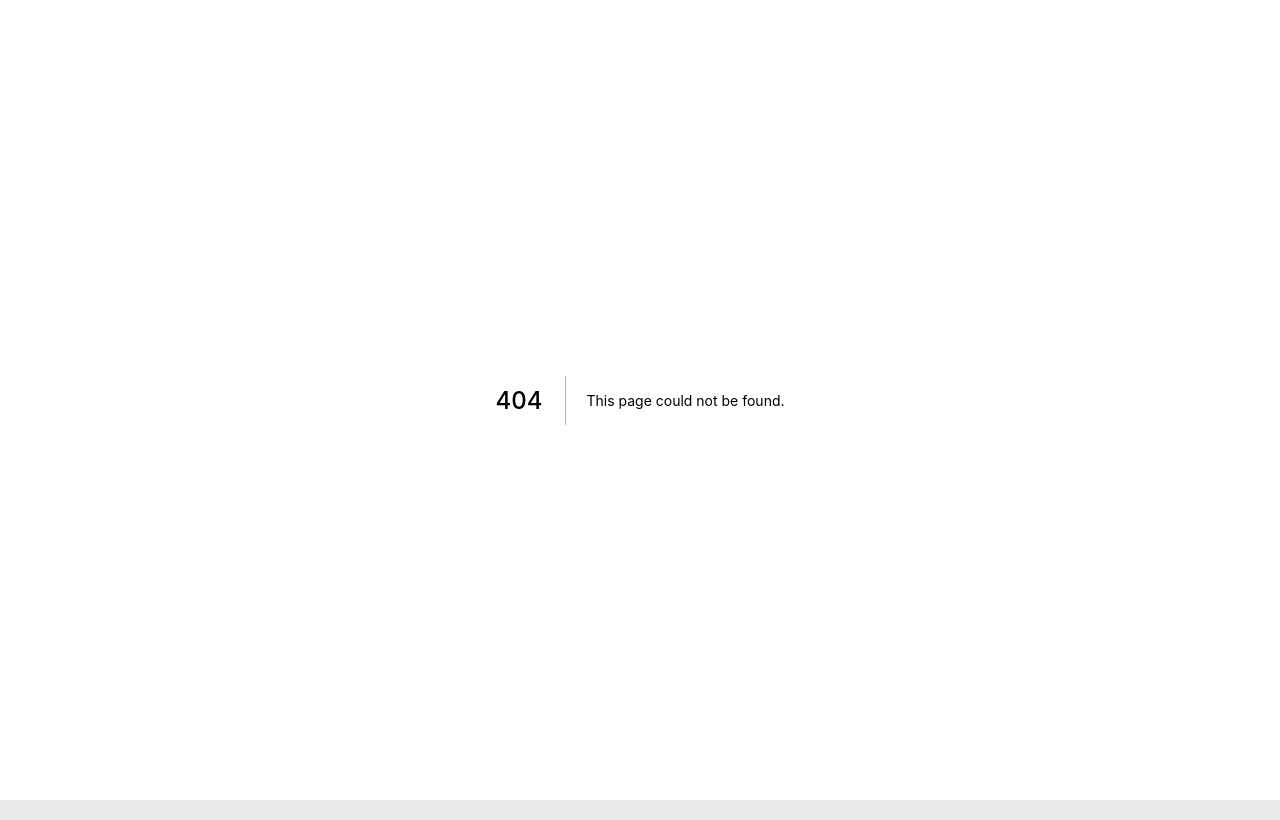
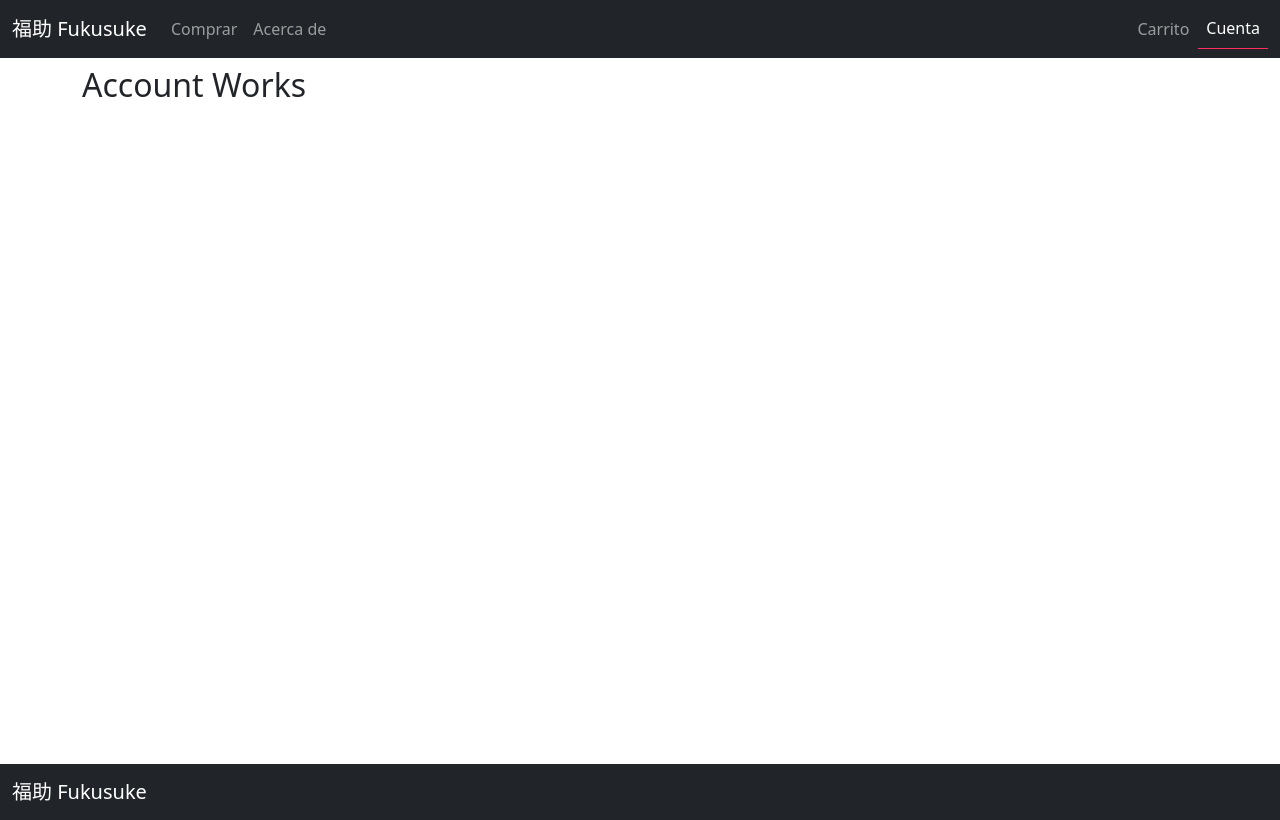
Before and after one commit to Giraalexis/Fukusuke, a Next.js app in the folder fukusuke-web/: page /account in a window 1280 px wide. Before the commit this address had no page. Built offline with nearby package versions, Linux system fonts and the light colour scheme.

Commit message:
Añadir estado isSession,Añadir pag account

```diff
--- a/fukusuke-web/components/Navigation.js
+++ b/fukusuke-web/components/Navigation.js
@@ -3,8 +3,11 @@ import Login from './modal/Login';
 import Register from './modal/Register';
 import Cart from './Cart';
 import { useRouter } from 'next/router'
+import React, {useState, useEffect} from 'react'
+
 const Navigation = () => {
   const router = useRouter()
+  const [isSession,setIsSession] = useState([1])
   return(
     <nav className="navbar navbar-expand-lg navbar-dark bg-dark ">
       <div className="container-fluid">
@@ -19,8 +22,13 @@ const Navigation = () => {
           </div>
           <div className="nav navbar-nav align-items-start">
             <Cart/>
-            <Register/>
-            <Login/>
+            {isSession.length  //si esta logeado...
+              ? <Link href="/account"><a className={"nav-link "+(router.asPath == "/account" ?" active" : "")}>Cuenta</a></Link>
+              : <>
+                  <Register/>
+                  <Login/>
+                </>
+            }
           </div>
         </div>
       </div>
--- /dev/null
+++ b/fukusuke-web/pages/account.js
@@ -0,0 +1,21 @@
+import Head from 'next/head'
+import Container from '../components/Container';
+import CardProducto from '../components/card/CardProducto';
+import axios from 'axios'
+import fetch from "isomorphic-unfetch";
+import Carousel from '../components/Carousel'
+
+const Account = (props)=> {
+  return (
+    <Container>
+      <Head>
+        <title>Fukusuke | Account</title>
+      </Head>
+      <h2>Account Works</h2>
+    </Container>
+  )
+}
+
+//Peticiones
+
+export default Account;
```
